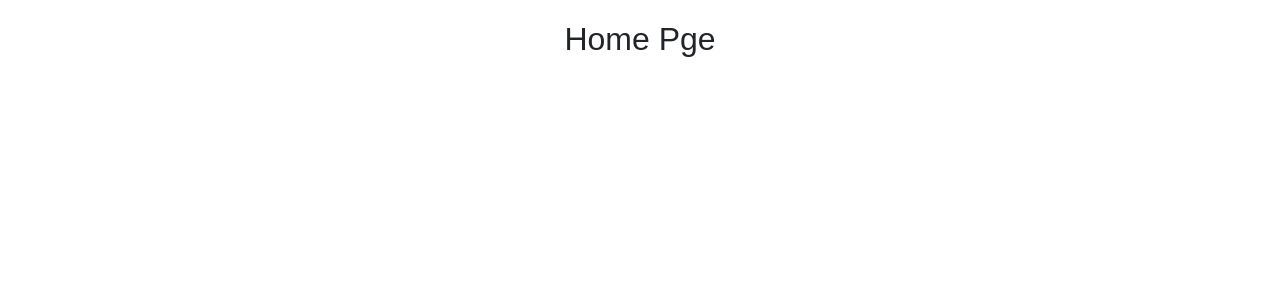
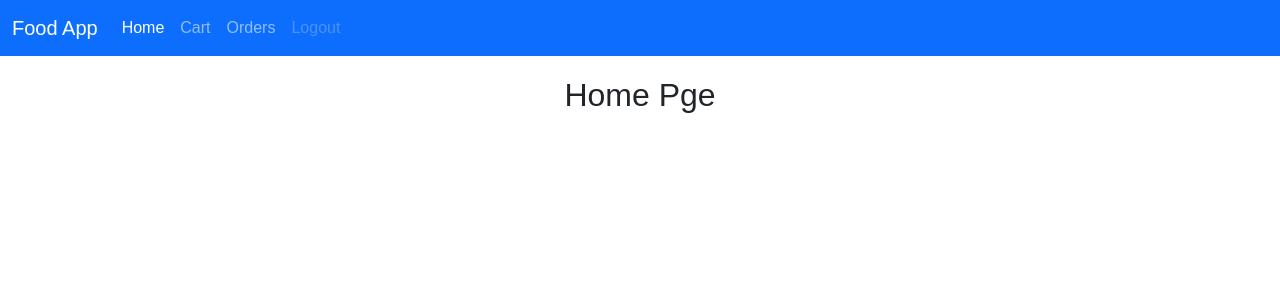
Before and after one commit to MERN-FullStackDeveloper-Projects/Food_Ordering_Application, a React (Vite) app in the folder app1/: page /home in a window 1280 px wide. Shown: the top 300 px of the page. Built offline with nearby package versions, Linux system fonts and the light colour scheme.

Commit message:
adding here in home.jsx bootstrap navbar code and import link its not a good wring a code so my redundacy increase  so i remove this

```diff
--- a/app1/src/pages/Cart/Cart.jsx
+++ b/app1/src/pages/Cart/Cart.jsx
@@ -3,6 +3,7 @@
 function Cart() {
   return (
     <div>
+
       <h2 className="page-header">Cart Page</h2>
     </div>
   )
--- a/app1/src/pages/Home/Home.jsx
+++ b/app1/src/pages/Home/Home.jsx
@@ -1,12 +1,44 @@
-import React from 'react'
-import './Home.css'
-
+import React from "react";
+import "./Home.css";
+import { Link} from "react-router-dom";
 function Home() {
   return (
     <div>
-      <h2 className='page-header'>Home Pge</h2>
+      <nav className="navbar navbar-expand-lg bg-primary " data-bs-theme="dark">
+        <div className="container-fluid">
+          <Link className="navbar-brand" to='/home'>Food App</Link>
+          <button
+            className="navbar-toggler"
+            type="button"
+            data-bs-toggle="collapse"
+            data-bs-target="#navbarNavAltMarkup"
+            aria-controls="navbarNavAltMarkup"
+            aria-expanded="false"
+            aria-label="Toggle navigation"
+          >
+            <span className="navbar-toggler-icon"></span>
+          </button>
+          <div className="collapse navbar-collapse" id="navbarNavAltMarkup">
+            <div className="navbar-nav">
+              <Link className="nav-link active" aria-current="page" to='/home'>
+                Home
+              </Link>
+              <Link className="nav-link" to='/cart'>
+                Cart
+              </Link>
+              <Link className="nav-link" to='/orders' >
+                Orders
+              </Link>
+              <Link className="nav-link disabled" aria-disabled="true">
+                Logout
+              </Link>
+            </div>
+          </div>
+        </div>
+      </nav>
+      <h2 className="page-header">Home Pge</h2>
     </div>
-  )
+  );
 }
 
-export default Home
+export default Home;
```
